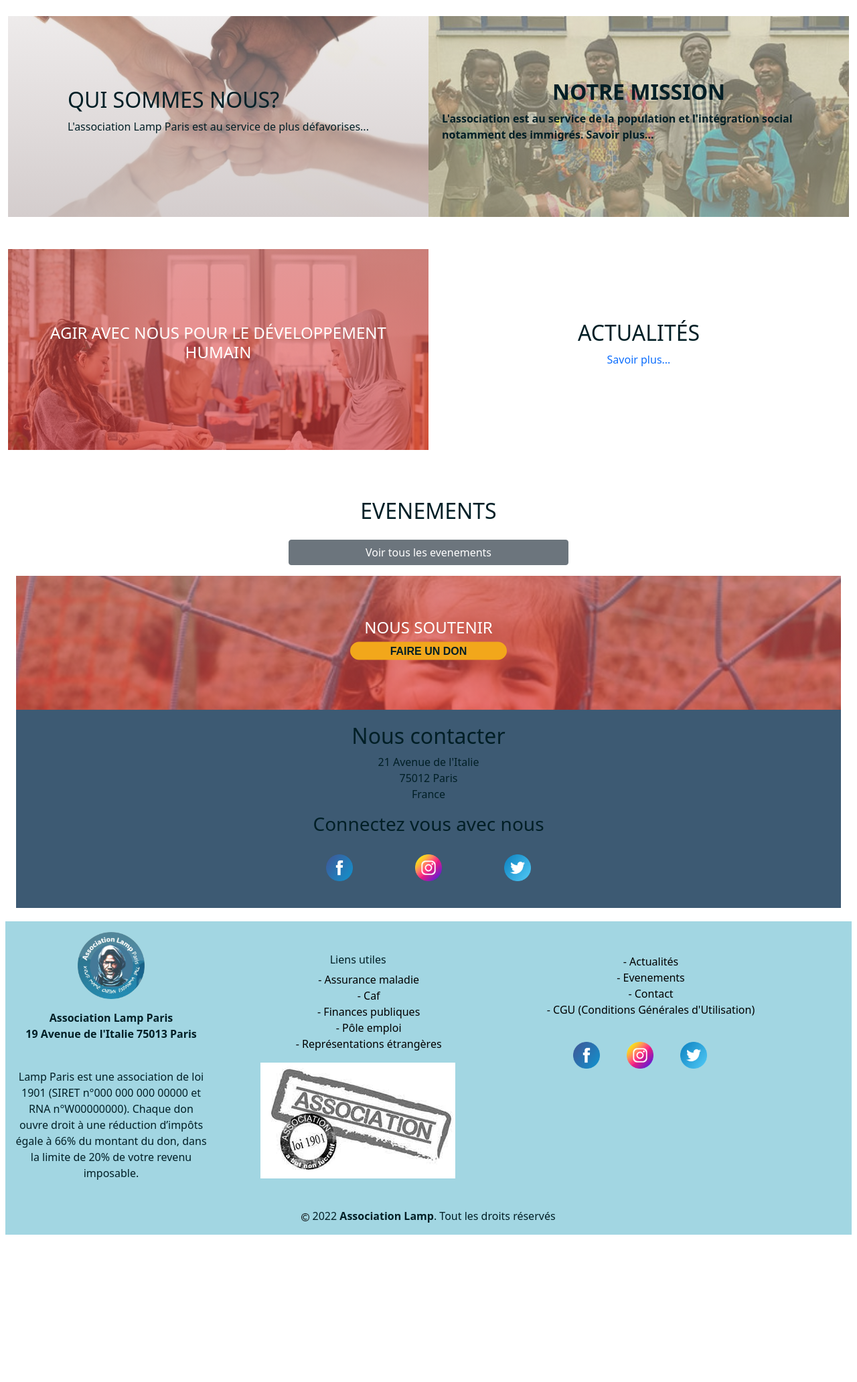
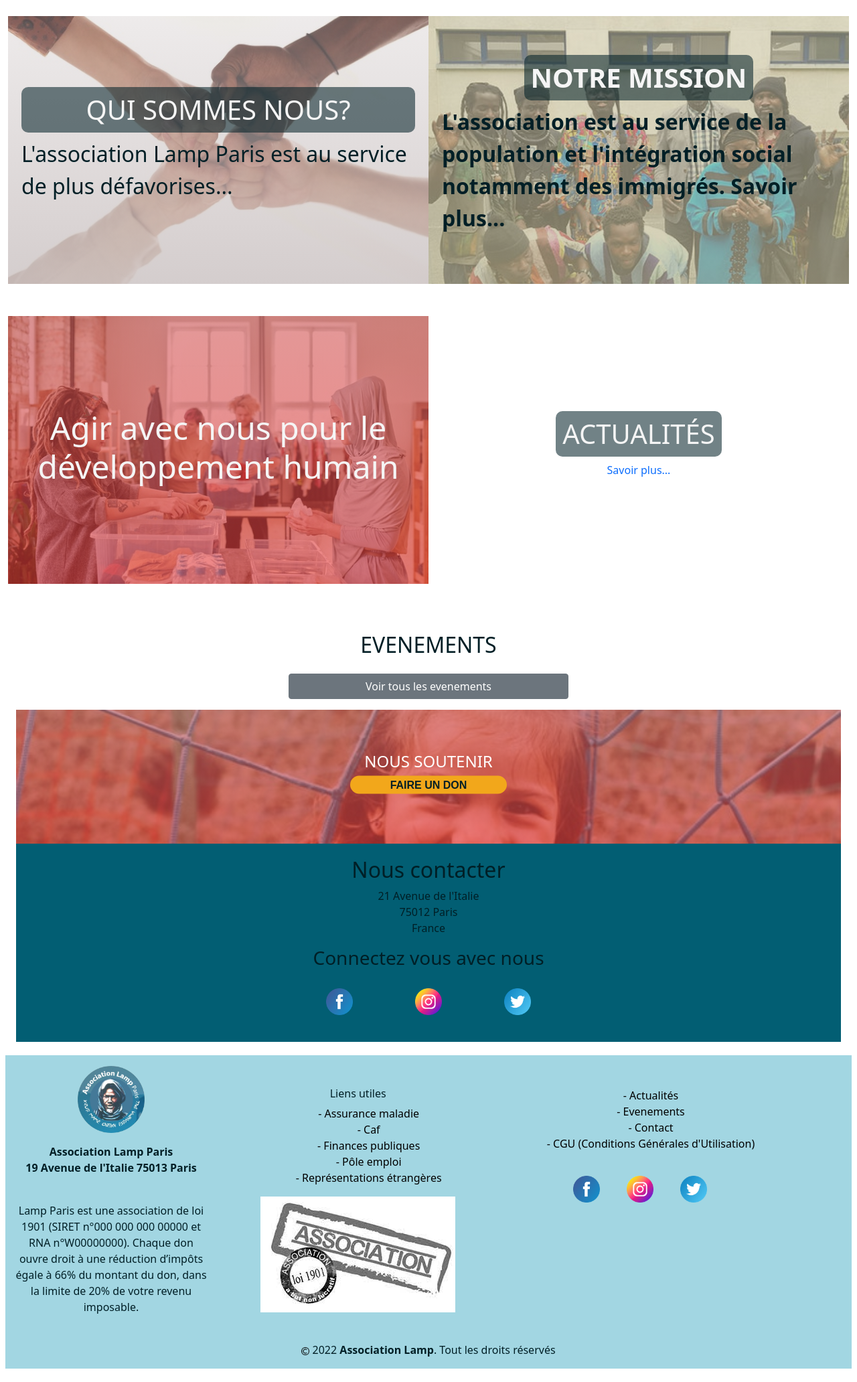
Before and after one commit to masssow/lamp, a Symfony app: template templates/home/index.html.twig in a window 1280 px wide. Shown: the part 226-2290 px from the top of the page at 67% size. Before the commit the page ends 2070 px from the top, so only its background shows below. Run offline with Twig, Linux system fonts and the light colour scheme; the template is opened without the code that fills it, so the values that code supplies are empty; some libraries are stand-ins or nearby versions.

Commit message:
refactor css aprés mise en ligne2

```diff
--- a/public/sass/admin.scss
+++ b/public/sass/admin.scss
@@ -1,13 +1,14 @@
 @import url('https://fonts.googleapis.com/css2?family=Anton&family=Bebas+Neue&family=Kanit&display=swap');
 
-:root{
-    --primary: #F2F2F2;
-    --secondary: #025E73;
-    --text: #011F26;
-    --disable: #A5A692;
-    --active: #BFB78F;
-    --dark: #3D5A73;
-}
+
+    $primary: #F2F2F2;
+    $secondary: #025E73;
+    $text: #011F26;
+    $disable: #A5A692;
+    $active: #BFB78F;
+    $dark: #3D5A73;
+    $texLight:#f5f5f5;
+
 *  {
     color: #011F26;
 
@@ -194,30 +193,38 @@ header{
     text-transform: uppercase;
     color: white;
     transform: translate(10px, 50px);
-}.lien-titre{
+}
+.lien-titre{
     text-transform: uppercase;
-    color: var(--text);
+    color:$texLight;
+    font-size: 4rem;
+    text-align: center;
+    background-color: #011f268e;
+    padding: 10px;
+    border-radius: 10px;
+}.lien-titre-agir{
+    font-size: 3rem;
+    color: $texLight;
+    text-align: center;
 }
 .lien-present{
-    color: #011F26;
-}.nous{
+    font-size: 2rem;
+    color:$text
+}
+.landing-head{
     display: flex;
     flex-direction: column;
     align-items: center;
     justify-content: center;
     padding: 20px 20px 20px 20px;
+    min-height: 500px;
+
+}.nous{
     background-image: linear-gradient(#cdc5c558,#cdc5c5db) ,url(../images/mikael-blomkvist.jpg);
-    min-height: 300px;
     background-repeat: no-repeat;
     background-position: center;
     background-size: cover;
 }.mission{
-    display: flex;
-    flex-direction: column;
-    align-items: center;
-    justify-content: center;
-    padding: 20px 20px 20px 20px;
-    min-height: 300px;
     background-image: linear-gradient(#bfb78f7c,#bfb78fa9) ,url(../images/qui_sommes.jpg);
     background-size: cover;
     background-position: center;
@@ -276,11 +279,7 @@ header{
 .slogan-soutien{
     color: white;
 }.actu{
-    display: flex;
-    flex-direction: column;
-    align-items: center;
-    justify-content: center;
-    min-height: 300px;
+
 }.art-text{
     color: #011F26;
 }
@@ -330,6 +328,7 @@ header{
     background-color: var(--dark);
     width: 100%;
     color: white;
+    background-color: $secondary;
 }
 // Date evenements
 #event-titre{
@@ -436,6 +435,29 @@ footer{
         }.img-list-admin{
             max-width: 150px;
             height: auto;
+        }.landing-head{
+            display: flex;
+            flex-direction: column;
+            align-items: center;
+            justify-content: center;
+            padding: 20px 20px 20px 20px;
+            min-height: 400px;
+        }.lien-titre{
+            text-transform: uppercase;
+            color:$texLight;
+            font-size: 2.5rem;
+            text-align: center;
+            background-color: #011f268e;
+            padding: 10px;
+            border-radius: 10px;
+        }.lien-titre-agir{
+            font-size: 3rem;
+            color: $texLight;
+            text-align: center;
+        }
+        .lien-present{
+            font-size: 2rem;
+            color:$text
         }
         /*-----------------------NavBar----------------------- */
         nav, .b-menu {
--- a/templates/home/index.html.twig
+++ b/templates/home/index.html.twig
@@ -9,26 +9,26 @@
         </video>    #}
     <section>
             <div class="row home">
-                <div class="col-lg-6 my-4 nous">
-                    <a href="{{ path('app_qui_sommes')}}"><h2 class="lien-titre">qui sommes nous?</h2>
+                <div class="col-lg-6 my-4 nous landing-head">
+                    <a href="{{ path('app_qui_sommes')}}" class="lien-landing"><h2 class="lien-titre">qui sommes nous?</h2>
                     <p class="lien-present">L'association Lamp Paris est au service de plus défavorises... </p></a>
                 </div>
-                <div class=" col-lg-6 my-4 mission ">
-                    <a href="{{ path('app_mission')}}"><h2 class="lien-titre" id="mission-titre">Notre mission</h2></a>
+                <div class=" col-lg-6 my-4 mission landing-head">
+                    <a href="{{ path('app_mission')}}" class="lien-landing"><h2 class="lien-titre" id="mission-titre">Notre mission</h2></a>
                     <a href="{{ path('app_mission')}}" class="mission-home">
                     <p class="lien-present" id="mission-text">
                     L'association est au service de la population et l'intégration social notamment des immigrés.
-                    Savoir plus...
+                   <strong>Savoir plus...</strong>
                     </p></a>
                 </div>
-                <div class="col-lg-6 my-4 soutient">
-                    <a href="{{ path('app_agir')}}" class="lien-titre">
-                    <h2 id="agir-titre">Agir avec nous pour le développement humain</h2>
+                <div class="col-lg-6 my-4 soutient landing-head">
+                    <a href="{{ path('app_agir')}}"  class="lien-landing">
+                    <h2 class="lien-titre-agir">Agir avec nous pour le développement humain</h2>
                     </a>
                 </div>
-                <div class="col-lg-6 my-4 actu">
+                <div class="col-lg-6 my-4 actu landing-head">
                     <img src="#" alt="">
-                    <a href="{{ path('app_article')}}"> <h2 class="lien-titre " >Actualités</h2></a>
+                    <a href="{{ path('app_article')}}" class="lien-landing"> <h2 class="lien-titre " >Actualités</h2></a>
                     {% for article in article %}
                     <h3>{{ article.title}}</h3>
                     <p>{{ article.description}}
@@ -60,7 +60,7 @@
                     </a>
         </div>
                 {% endfor %}
-                    <a href="{{ path('app_events')}}" class="btn btn-secondary my-3 mx-auto col-4 d-grid gap-2">Voir tous les evenements</a>
+                    <a href="{{ path('app_events')}}" class="btn btn-secondary my-3 mx-auto col-4">Voir tous les evenements</a>
         </div>
     </section>
     <div class="soutient-2">
--- a/templates/qui_sommes/index.html.twig
+++ b/templates/qui_sommes/index.html.twig
@@ -3,7 +3,7 @@
 {% block title %}Association Lamp - Qui sommes nous{% endblock %}
 
 {% block body %}
-<div class="container-fluid">
+<div class="container-fluid page-nous">
 
 <div class="row my-5">
 <div class="col-md-5">
```
Also changed, not shown: other parts of public/sass/admin.scss (+18 -12 lines), public/css/admin.min.css.
